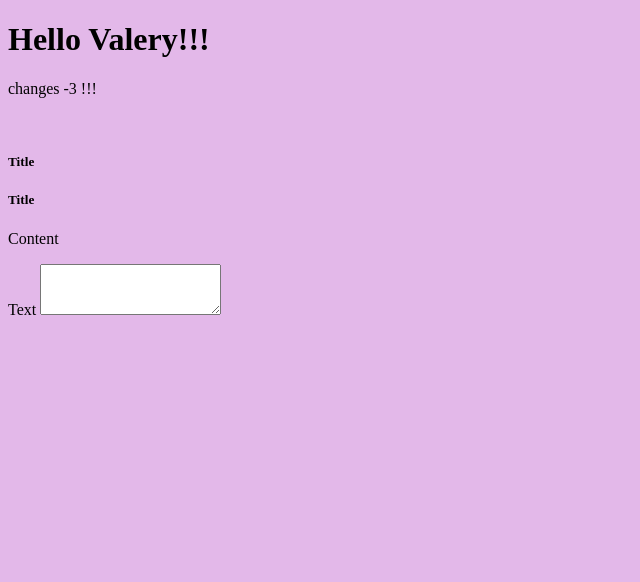
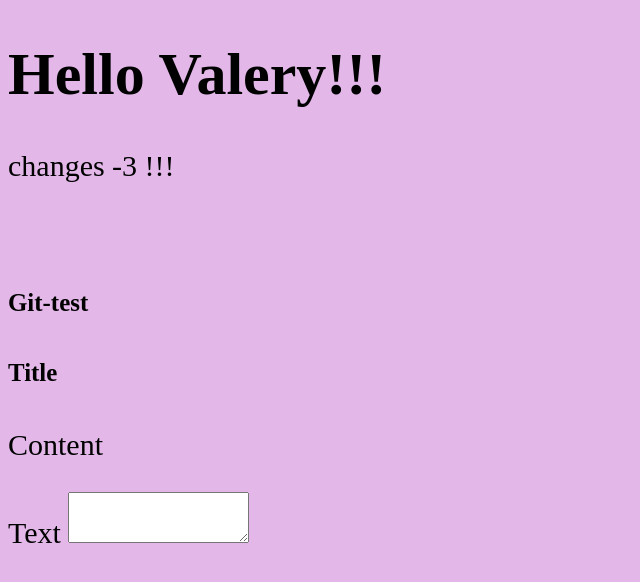
Before and after one commit to val115/git-project, a plain HTML site: page index.html in a window 1280 px wide. Shown: the whole page, without its empty margins (0-640 px from the left). Drawn offline with Linux system fonts and the light colour scheme.

Commit message:
two commit

```diff
--- a/index.html
+++ b/index.html
@@ -17,7 +17,8 @@
       <div class="carousel-item active">
         <img class="d-block w-100" src="" alt="">
         <div class="carousel-caption d-none d-md-block">
-          <h5>Title</h5>
+          <h5>Git-test</h5>
+
           <div class="card">
             <div class="card-body">
               <h5 class="card-title">Title</h5>
--- a/src/test.css
+++ b/src/test.css
@@ -1,3 +1,4 @@
 body {
   background-color: rgb(227, 184, 233);
+  font-size: 30px;
 }
```
